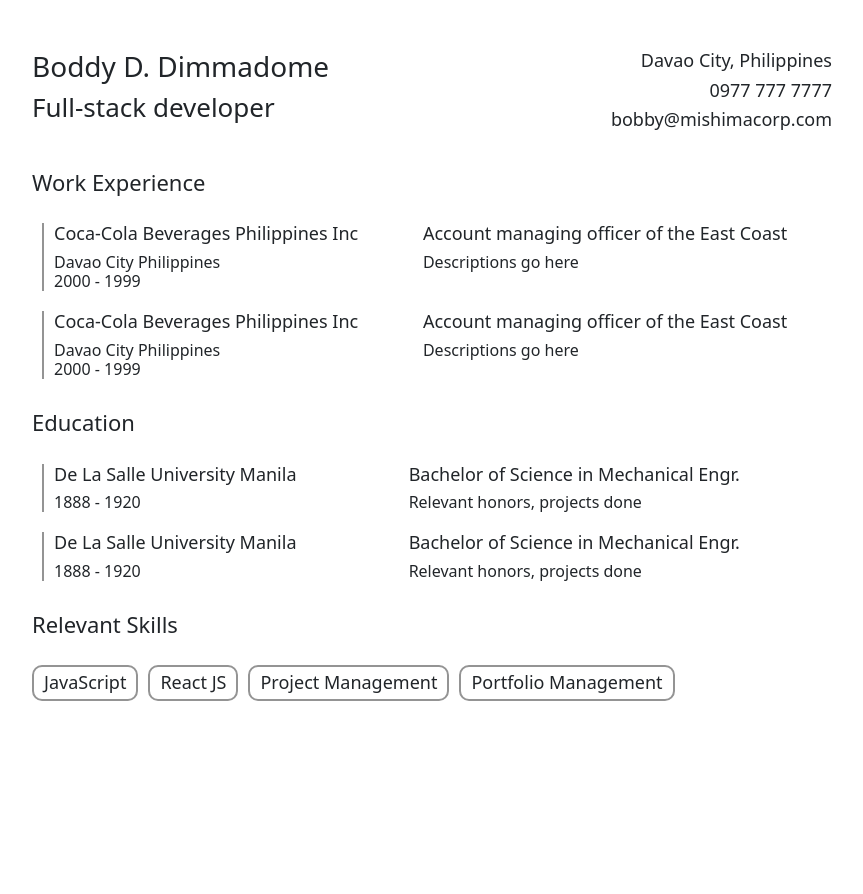
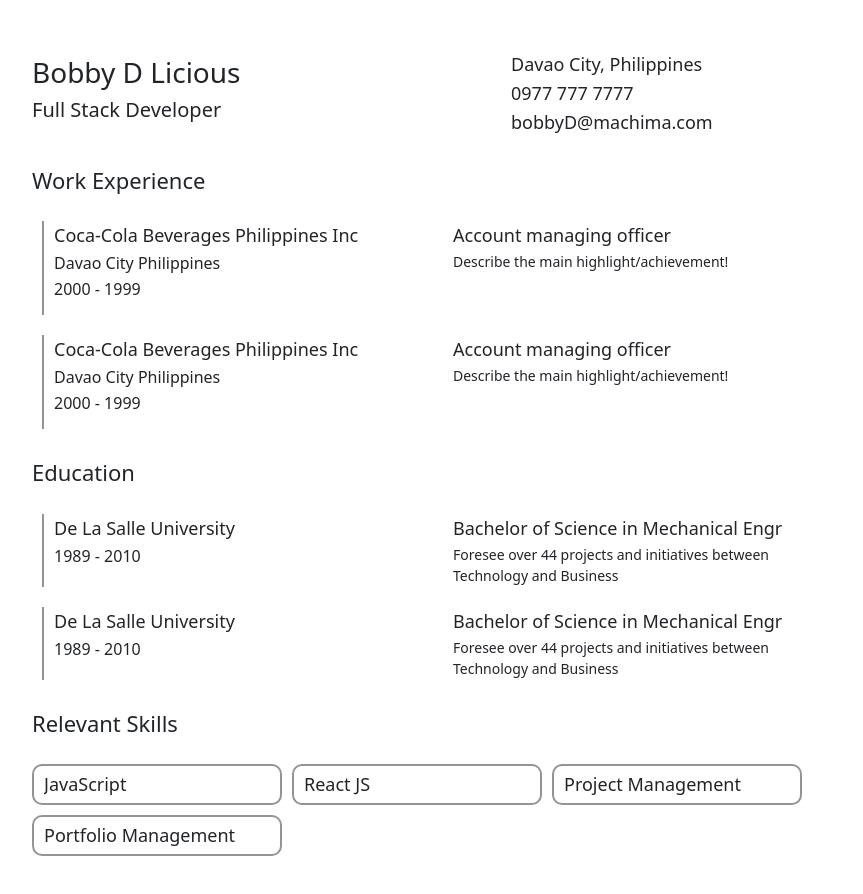
Before and after one commit to jedtap/cv-maker-lite, a React (Create React App) app: page / in a window 1280 px wide. Shown: the top 894 px of the page, without its empty margins (208-1071 px from the left). Before the commit the page ends 839 px from the top, so only its background shows below. Built offline with nearby package versions, Linux system fonts and the light colour scheme.

Commit message:
refactor header tags into input and teaxtareas

```diff
--- a/src/components/Education.js
+++ b/src/components/Education.js
@@ -10,25 +10,23 @@ class Education extends Component {
 
         <div className="education-group">
           <div className="education-left">
-            <h3>De La Salle University Manila</h3>
-            <h4>1888 - 1920</h4>
+            <input className="form-control-plaintext education-subtitle" type="text" placeholder="University/College Name" value="De La Salle University" />
+            <input className="form-control-plaintext education-caption" type="text" placeholder="YEAR - YEAR" value="1989 - 2010" />
           </div>
-
           <div className="education-right">
-            <h3>Bachelor of Science in Mechanical Engr.</h3>
-            <h4>Relevant honors, projects done</h4>
+            <input className="form-control-plaintext education-subtitle" type="text" placeholder="Degree/Certificate Received" value="Bachelor of Science in Mechanical Engr" />
+            <textarea className="form-control-plaintext" placeholder="Showcase your achievements here!" rows="2" value="Foresee over 44 projects and initiatives between Technology and Business" />
           </div>
         </div>
 
         <div className="education-group">
           <div className="education-left">
-            <h3>De La Salle University Manila</h3>
-            <h4>1888 - 1920</h4>
+            <input className="form-control-plaintext education-subtitle" type="text" placeholder="University/College Name" value="De La Salle University" />
+            <input className="form-control-plaintext education-caption" type="text" placeholder="YEAR - YEAR" value="1989 - 2010" />
           </div>
-
           <div className="education-right">
-            <h3>Bachelor of Science in Mechanical Engr.</h3>
-            <h4>Relevant honors, projects done</h4>
+            <input className="form-control-plaintext education-subtitle" type="text" placeholder="Degree/Certificate Received" value="Bachelor of Science in Mechanical Engr" />
+            <textarea className="form-control-plaintext" placeholder="Showcase your achievements here!" rows="2" value="Foresee over 44 projects and initiatives between Technology and Business" />
           </div>
         </div>
 
--- a/src/components/General.js
+++ b/src/components/General.js
@@ -7,13 +7,13 @@ class General extends Component {
     return (
       <div className="general">
         <div className="general-left">
-          <h1>Boddy D. Dimmadome</h1>
-          <h2>Full-stack developer</h2>
+          <input className="form-control-plaintext fullname" type="text" placeholder="Full Name" value="Bobby D Licious" />
+          <input className="form-control-plaintext occupation" type="text" placeholder="Occupation" value="Full Stack Developer" />
         </div>
         <div className="general-right">
-          <h3>Davao City, Philippines</h3>
-          <h3>0977 777 7777</h3>
-          <h3>bobby@mishimacorp.com</h3>
+          <input className="form-control-plaintext location" type="text" placeholder="City, Country" value="Davao City, Philippines"/>
+          <input className="form-control-plaintext number" type="text" placeholder="Cell phone number" value="0977 777 7777" />
+          <input className="form-control-plaintext email" type="text" placeholder="E-mail address" value="bobbyD@machima.com"/>
         </div>
       </div>
     );
--- a/src/components/Skills.js
+++ b/src/components/Skills.js
@@ -8,10 +8,10 @@ class Skills extends Component {
       <div className="skills">
         <h2>Relevant Skills</h2>
         <div className="skills-group">
-          <h3>JavaScript</h3>
-          <h3>React JS</h3>
-          <h3>Project Management</h3>
-          <h3>Portfolio Management</h3>
+          <input className="form-control-plaintext" type="text" placeholder="Your Skill Here" value="JavaScript" />
+          <input className="form-control-plaintext" type="text" placeholder="Your Skill Here" value="React JS" />
+          <input className="form-control-plaintext" type="text" placeholder="Your Skill Here" value="Project Management" />
+          <input className="form-control-plaintext" type="text" placeholder="Your Skill Here" value="Portfolio Management" />
         </div>
       </div>
     );
--- a/src/components/Work.js
+++ b/src/components/Work.js
@@ -10,25 +10,25 @@ class Work extends Component {
 
         <div className="work-group">
           <div className="work-left">
-            <h3>Coca-Cola Beverages Philippines Inc</h3>
-            <h4>Davao City Philippines</h4>
-            <h4>2000 - 1999</h4>
+            <input className="form-control-plaintext work-subtitle" type="text" placeholder="Company Name" value="Coca-Cola Beverages Philippines Inc" />
+            <input className="form-control-plaintext work-caption" type="text" placeholder="Company City, Country" value="Davao City Philippines" />
+            <input className="form-control-plaintext work-caption" type="text" placeholder="YEAR - YEAR" value="2000 - 1999" />
           </div>
           <div className="work-right">
-            <h3>Account managing officer of the East Coast</h3>
-            <h4>Descriptions go here</h4>
+            <input className="form-control-plaintext work-subtitle" type="text" placeholder="Job Title" value="Account managing officer" />
+            <textarea className="form-control-plaintext" placeholder="Describe your main highlight/achievement!" rows="3" value="Describe the main highlight/achievement!" />
           </div>
         </div>
 
         <div className="work-group">
           <div className="work-left">
-            <h3>Coca-Cola Beverages Philippines Inc</h3>
-            <h4>Davao City Philippines</h4>
-            <h4>2000 - 1999</h4>
+            <input className="form-control-plaintext work-subtitle" type="text" placeholder="Company Name" value="Coca-Cola Beverages Philippines Inc" />
+            <input className="form-control-plaintext work-caption" type="text" placeholder="Company City, Country" value="Davao City Philippines" />
+            <input className="form-control-plaintext work-caption" type="text" placeholder="YEAR - YEAR" value="2000 - 1999" />
           </div>
           <div className="work-right">
-            <h3>Account managing officer of the East Coast</h3>
-            <h4>Descriptions go here</h4>
+            <input className="form-control-plaintext work-subtitle" type="text" placeholder="Job Title" value="Account managing officer" />
+            <textarea className="form-control-plaintext" placeholder="Describe your main highlight/achievement!" rows="3" value="Describe the main highlight/achievement!" />
           </div>
         </div>
 
--- a/src/styles/Education.css
+++ b/src/styles/Education.css
@@ -2,6 +2,8 @@
   display: flex;
   flex-direction: column;
   gap: 20px;
+  justify-content: center;
+
 }
 
 .education > h2 {
@@ -18,11 +20,18 @@
   gap: 20px;
 }
 
-.education-left > h3, .education-right >h3 {
+.education-left > .education-subtitle, .education-right > .education-subtitle {
   font-size: 18px;
+  padding: 0;
 }
 
-.education-left > h4, .education-right >h4 {
+.education-left > .education-caption {
   font-size: 16px;
-  margin: 0;
+  padding: 0;
 }
+
+.education-right > textarea {
+  font-size: 14px;
+  padding: 0;
+  resize: none;
+}
--- a/src/styles/General.css
+++ b/src/styles/General.css
@@ -1,19 +1,20 @@
 .general {
   display: grid;
   grid-template-columns: auto auto;
+  gap: 15px;
 }
 
-.general-left > h1 {
+.general-left > .fullname {
   font-size: 28px;
+  padding: 0;
 }
 
-.general-left > h2 {
-  font-size: 26px;
+.general-left > .occupation {
+  font-size: 20px;
+  padding: 0;
 }
 
-.general-right > h3 {
+.general-right > input {
   font-size: 18px;
-
-  display: grid;
-  justify-content: end;
+  padding: 0;
 }
--- a/src/styles/Skills.css
+++ b/src/styles/Skills.css
@@ -10,10 +10,12 @@
 
 .skills-group {
   display: flex;
+  flex-wrap: wrap;
   gap: 10px;
 }
 
-.skills-group > h3 {
+.skills-group > input {
+  width: 250px;
   font-size: 18px;
   border: 2px solid rgb(148, 148, 148);
   border-radius: 10px;
--- a/src/styles/Work.css
+++ b/src/styles/Work.css
@@ -18,11 +18,18 @@
   gap: 20px;
 }
 
-.work-left > h3, .work-right >h3 {
+.work-left > .work-subtitle, .work-right > .work-subtitle {
   font-size: 18px;
+  padding: 0;
 }
 
-.work-left > h4, .work-right >h4 {
+.work-left > .work-caption {
   font-size: 16px;
-  margin: 0;
+  padding: 0;
 }
+
+.work-right > textarea {
+  font-size: 14px;
+  padding: 0;
+  resize: none;
+}
```
